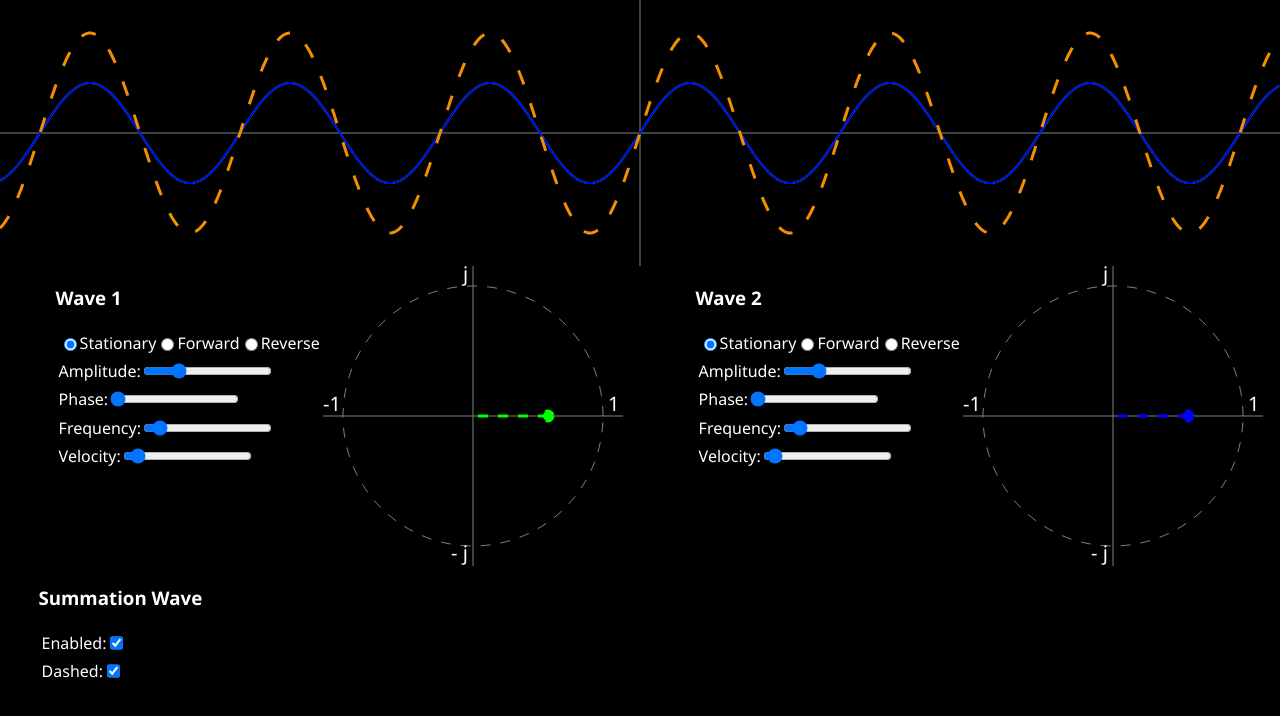
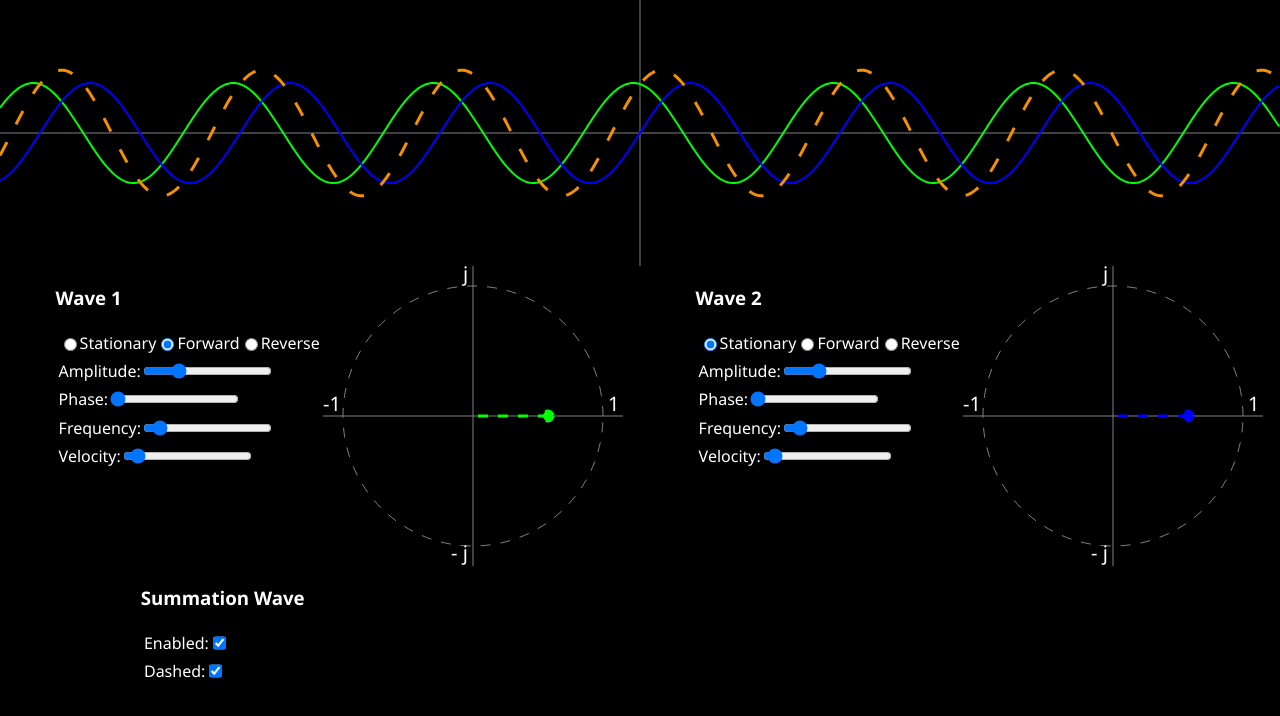
Before and after one commit to BenMillar-York/Individual-Project, a website: page index.html in a window 1280 px wide. Drawn offline with Linux system fonts and the light colour scheme.

Commit message:
Optimised code Adjusted default waveforms

```diff
--- a/index.html
+++ b/index.html
@@ -16,14 +16,15 @@
 
     <div class="gui">
     <div class="lower">
+    <div>
         <div class="wave-menu">
             <div class="menu">
                 <h3>Wave 1 </h3>
                 <div class="input-menu">
 
-                <input type="radio" id="stationary1" name="wave1_direction" value="stationary" checked>
+                    <input type="radio" id="stationary1" name="wave1_direction" value="stationary">
                     <label for="stationary1">Stationary</label><br>
-                <input type="radio" id="forward1" name="wave1_direction" value="forward">
+                    <input type="radio" id="forward1" name="wave1_direction" value="forward" checked>
                     <label for="forward1">Forward</label><br>
                     <input type="radio" id="reverse1" name="wave1_direction" value="reverse">
                     <label for="reverse1">Reverse</label>
@@ -50,6 +51,7 @@
             </div>
 
         <canvas id="wave1-argand" height="300", width="300"></canvas>
+    </div>
 
     </div>
 
@@ -89,7 +91,7 @@
 
     </div>
 
-    <div class="menu">
+    <div class="menu" style="margin-left: 8%">
 
         <h3>Summation Wave</h3>
         <div class="input-menu">
@@ -101,7 +103,6 @@
             <input type="checkbox" id="summation_dashed" name="summation_dashed" value="1" checked>
         </div>
     </div>
-
     </div>
 
 
--- a/scripts/graph.js
+++ b/scripts/graph.js
@@ -148,10 +148,6 @@ function drawFrame() {
         plotSummation(context, wave1_time, wave2_time);
     }
 
-
-
-    initArgand();
-
     context.restore();
 
 
@@ -160,6 +156,7 @@ function drawFrame() {
 }
 
 function init() {
+    initArgand();
     window.requestAnimationFrame(drawFrame);
 }
 
```
Lines whose indentation alone changed are shown as unchanged.
